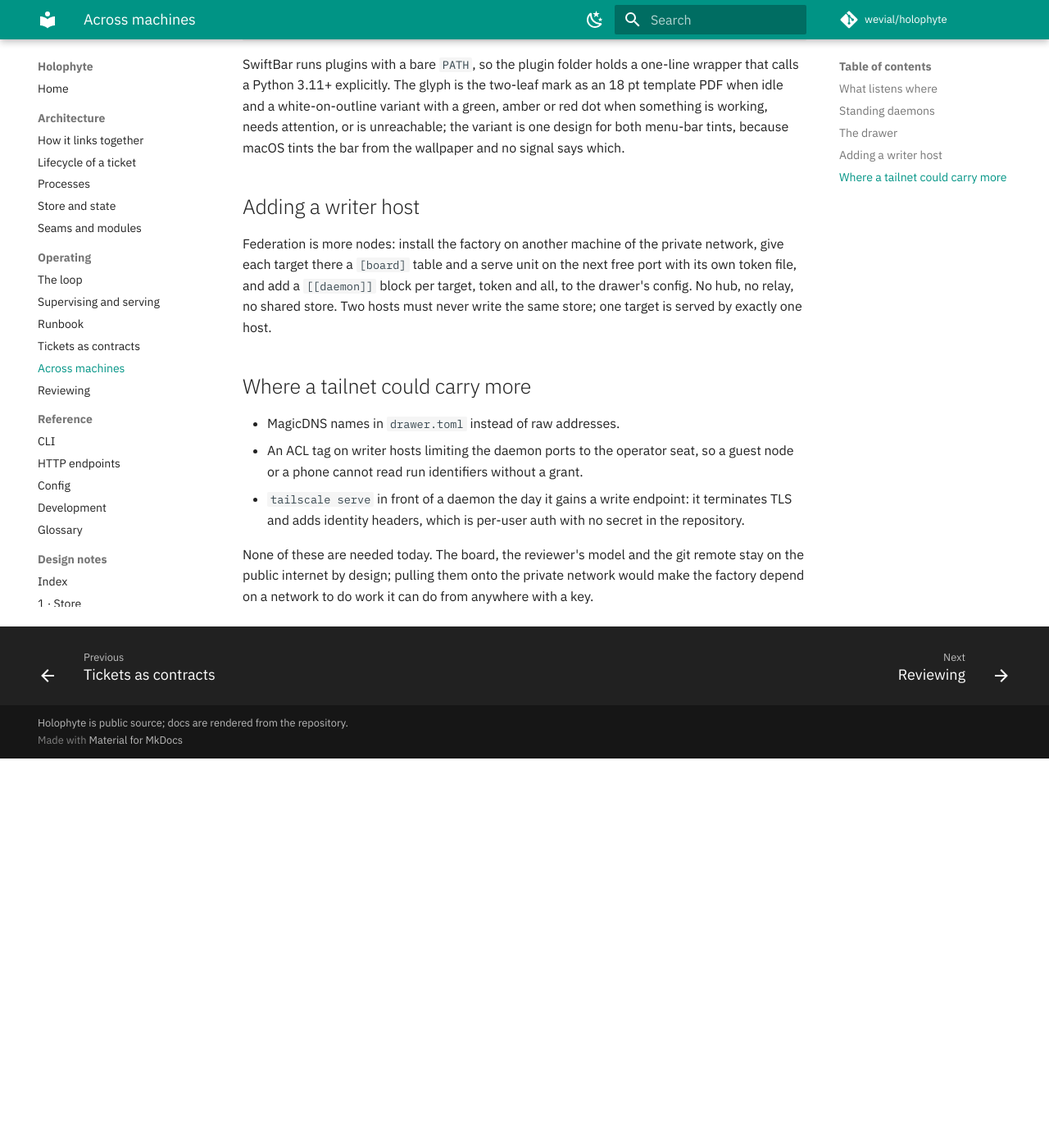
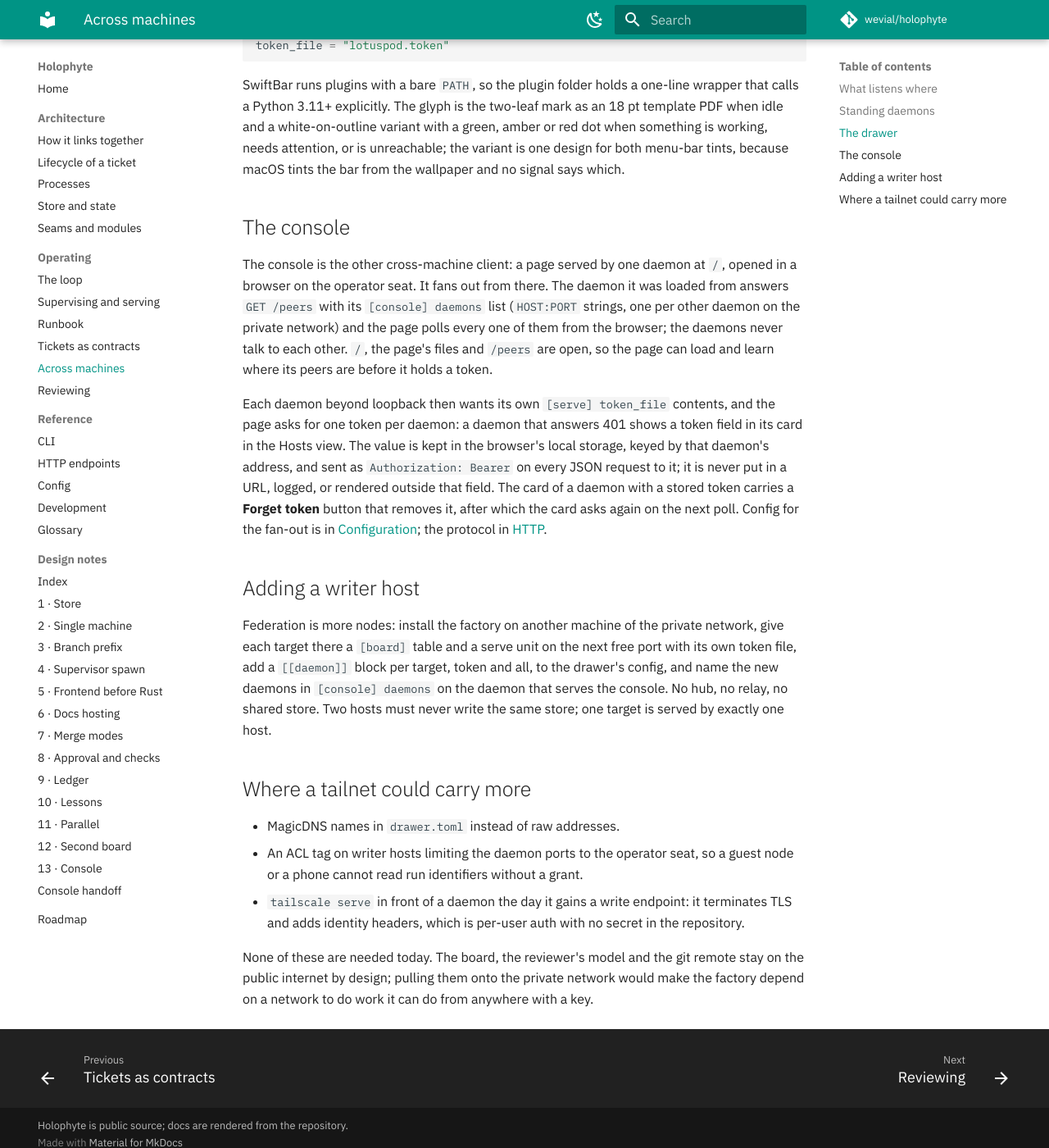
Before and after one commit to wevial/holophyte, an MkDocs documentation site: the page built from docs/operating/hosts.md, in a window 1280 px wide and 1400 px high, scrolled down 2269 px. Shown: the whole window at 82% size. Built offline with MkDocs 1.6.1 and Material for MkDocs 9.7.7, drawn with Linux system fonts in a browser that asks for light colours; comment, search, counter and statistics services are not loaded; before the commit the page ends 3194 px from its top, so only the background shows below that; some of the changed text lies outside the part shown.

Commit message:
KO-319: runbook, hosts, tickets and agent guide carry the shepherd, the token and the update rules
- runbook: a --shepherd KO-n recipe beside --approve's, rung 1 names
  every operator verb, and the curl examples carry Authorization: Bearer
- hosts: a 'The console' subsection after the drawer's: served at /,
  reads [console] daemons through /peers, one token per daemon kept in
  the browser, Forget token button
- tickets: --update adds the blockers the file names and prints what the
  board still holds; HTML comments are stripped before validation
- CLAUDE.md (AGENTS.md) rung 1 lists --requeue, --approve, --shepherd
  and --repoint

````diff
--- a/docs/operating/hosts.md
+++ b/docs/operating/hosts.md
@@ -12,7 +12,8 @@
 pushed from, and the drawer lives. They talk over a private network (a
 Tailscale tailnet, a VPN, a LAN you trust) and nothing else. The code
 never references that network; it appears only in the address given to
-`--serve` and in the URLs in the drawer's config.
+`--serve`, in the URLs in the drawer's config, and in a daemon's
+`[console] daemons` list.
 
 ```mermaid
 flowchart LR
@@ -103,12 +104,36 @@
 tints, because macOS tints the bar from the wallpaper and no signal says
 which.
 
+## The console
+
+The console is the other cross-machine client: a page served by one
+daemon at `/`, opened in a browser on the operator seat. It fans out from
+there. The daemon it was loaded from answers `GET /peers` with its
+`[console] daemons` list (`HOST:PORT` strings, one per other daemon on the
+private network) and the page polls every one of them from the browser;
+the daemons never talk to each other. `/`, the page's files and `/peers`
+are open, so the page can load and learn where its peers are before it
+holds a token.
+
+Each daemon beyond loopback then wants its own `[serve] token_file`
+contents, and the page asks for one token per daemon: a daemon that
+answers 401 shows a token field in its card in the Hosts view. The value
+is kept in the browser's local storage, keyed by that daemon's address,
+and sent as `Authorization: Bearer` on every JSON request to it; it is
+never put in a URL, logged, or rendered outside that field. The card of a
+daemon with a stored token carries a **Forget token** button that removes
+it, after which the card asks again on the next poll. Config for the
+fan-out is in [Configuration](../config.md); the protocol in
+[HTTP](../reference/http.md#authentication).
+
 ## Adding a writer host
 
 Federation is more nodes: install the factory on another machine of the
 private network, give each target there a `[board]` table and a serve unit
-on the next free port with its own token file, and add a `[[daemon]]`
-block per target, token and all, to the drawer's config. No hub, no relay, no shared store. Two hosts must never
+on the next free port with its own token file, add a `[[daemon]]`
+block per target, token and all, to the drawer's config, and name the new
+daemons in `[console] daemons` on the daemon that serves the console. No
+hub, no relay, no shared store. Two hosts must never
 write the same store; one target is served by exactly one host.
 
 ## Where a tailnet could carry more
````
Also changed, not shown: AGENTS.md (+7 -4 lines), docs/operating/runbook.md (+27 -4 lines), docs/operating/tickets.md (+6 -2 lines).
